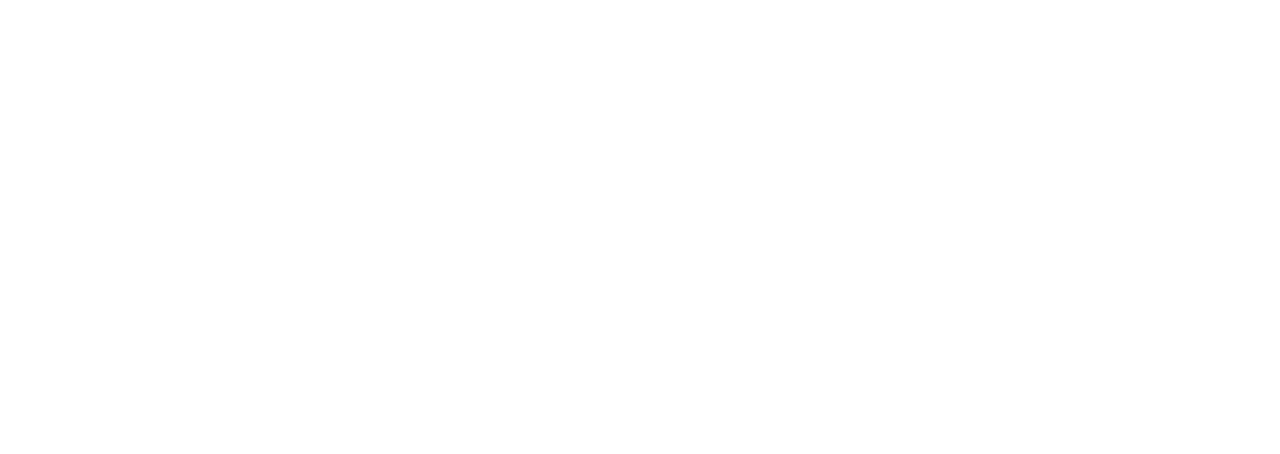
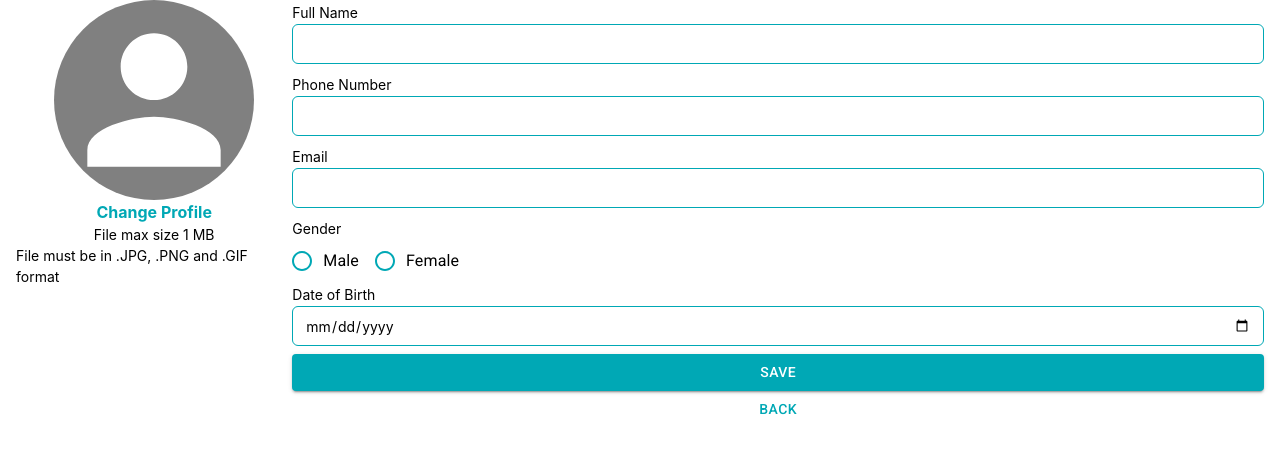
Before and after one commit to RaymonddC/JCWD240201, a React (Create React App) app in the folder projects/client/: page /profile in a window 1280 px wide. Before the commit this address had no page. Shown: the top 454 px of the page. Built offline with nearby package versions, Linux system fonts and the light colour scheme.

Commit message:
Commit before pull from main

```diff
--- a/package.json
+++ b/package.json
@@ -32,6 +32,9 @@
     "projects/*"
   ],
   "dependencies": {
-    "bcrypt": "^5.1.0"
+    "@mui/x-date-pickers": "^6.9.2",
+    "bcrypt": "^5.1.0",
+    "dayjs": "^1.11.9",
+    "formik": "^2.4.2"
   }
 }
--- a/projects/client/src/App.js
+++ b/projects/client/src/App.js
@@ -8,6 +8,7 @@
 import '@fontsource/roboto/500.css';
 import '@fontsource/roboto/700.css';
 import SignIn from './Pages/test';
+import Profile from './Pages/Profile';
 
 function App() {
   const [message, setMessage] = useState('');
@@ -24,6 +25,7 @@
     <>
       <Routes>
         <Route path="/" element={<SignIn />} />
+        <Route path="/profile" element={<Profile />} />
       </Routes>
     </>
   );
--- /dev/null
+++ b/projects/client/src/Pages/Profile.jsx
@@ -0,0 +1,145 @@
+import PersonIcon from '@mui/icons-material/Person';
+// import TextField from '@mui/material/TextField';
+import Radio from '@mui/material/Radio';
+import RadioGroup from '@mui/material/RadioGroup';
+import FormControlLabel from '@mui/material/FormControlLabel';
+import { useFormik } from 'formik';
+import Button from '@mui/material/Button';
+import defaultTheme from '../utils/theme';
+import { ThemeProvider } from '@mui/material/styles';
+
+export default function Profile() {
+  const formik = useFormik({
+    initialValues: {
+      full_name: '',
+      phone_number: '',
+      email: '',
+      gender: '',
+      birthdate: '',
+    },
+    onSubmit: (values) => {
+      alert(JSON.stringify(values, null, 2));
+    },
+  });
+  return (
+    <div className="flex sm:flex-col justify-center sm:items-center px-4">
+      <div className="flex flex-col items-center">
+        <PersonIcon
+          className="sm:!w-[100px] sm:!h-[100px] lg:!w-[200px] lg:!h-[200px]"
+          sx={{
+            background: 'grey',
+            color: 'white',
+            borderRadius: '100%',
+          }}
+        />
+        <button className="text-[#00A8B5] font-bold">Change Profile</button>
+        <p className="text-[14px]">File max size 1 MB</p>
+        <p className="text-[14px]">
+          File must be in .JPG, .PNG and .GIF format
+        </p>
+      </div>
+      <form className="sm:w-full" onSubmit={formik.handleSubmit} noValidate>
+        <label htmlFor="" className="text-[14px]">
+          Full Name
+        </label>
+        <input
+          name="full_name"
+          id="full_name"
+          className="h-[40px] w-full px-3 mb-2 border border-[#00A8B5] rounded-md select-none focus:outline-none text-[14px]"
+          type="text"
+          onChange={formik.handleChange}
+          value={formik.values.first_name}
+        />
+        <label htmlFor="" className="text-[14px]">
+          Phone Number
+        </label>
+        <input
+          name="phone_number"
+          id="phone_number"
+          className="h-[40px] w-full px-3 mb-2 border border-[#00A8B5] rounded-md select-none focus:outline-none text-[14px]"
+          type="text"
+          onChange={formik.handleChange}
+          value={formik.values.phone_number}
+        />
+        <label htmlFor="" className="text-[14px]">
+          Email
+        </label>
+        <input
+          name="email"
+          id="email"
+          className="h-[40px] w-full px-3 mb-2 border border-[#00A8B5] rounded-md select-none focus:outline-none text-[14px]"
+          type="email"
+          onChange={formik.handleChange}
+          value={formik.values.email}
+        />
+        <label htmlFor="" className="text-[14px]">
+          Gender
+        </label>
+        <RadioGroup
+          row
+          aria-labelledby="demo-row-radio-buttons-group-label"
+          name="gender"
+          id="gender"
+          defaultValue="male"
+          onChange={formik.handleChange}
+          value={formik.values.gender}
+        >
+          <FormControlLabel
+            color="secondary"
+            value="male"
+            control={
+              <Radio
+                sx={{
+                  color: '#00A8B5',
+                  '&.Mui-checked': {
+                    color: '#00A8B5',
+                  },
+                }}
+              />
+            }
+            label="Male"
+          />
+          <FormControlLabel
+            value="female"
+            control={
+              <Radio
+                sx={{
+                  color: '#00A8B5',
+                  '&.Mui-checked': {
+                    color: '#00A8B5',
+                  },
+                }}
+              />
+            }
+            label="Female"
+          />
+        </RadioGroup>
+        <label htmlFor="" className="text-[14px]">
+          Date of Birth
+        </label>
+        <input
+          name="birthdate"
+          id="birthdate"
+          className="h-[40px] w-full px-3 mb-2 border border-[#00A8B5] rounded-md select-none focus:outline-none text-[14px]"
+          type="date"
+          onChange={formik.handleChange}
+          value={formik.values.birthdate}
+        />
+        <ThemeProvider theme={defaultTheme}>
+          <Button
+            fullWidth
+            variant="contained"
+            color="button"
+            sx={{ color: '#ffffff' }}
+            type="submit"
+          >
+            SAVE
+          </Button>
+          <Button fullWidth sx={{ color: '#00A8B5' }}>
+            BACK
+          </Button>
+        </ThemeProvider>
+      </form>
+    </div>
+  );
+}
--- a/projects/client/src/utils/theme.js
+++ b/projects/client/src/utils/theme.js
@@ -3,11 +3,15 @@
 const defaultTheme = createTheme({
   palette: {
     primary: {
-      main: '#007680',
-      button: '#000000',
+      main: '#f0f0f0',
+      button: '#00A8B5',
     },
     secondary: {
       main: '#00A8B5',
+    },
+    button: {
+      main: '#00A8B5',
+      hover: '#dddddd',
     },
   },
 });
--- a/projects/client/tailwind.config.js
+++ b/projects/client/tailwind.config.js
@@ -1,10 +1,12 @@
 /** @type {import('tailwindcss').Config} */
 module.exports = {
-  content: [
-    "./src/**/*.{js,jsx,ts,tsx}",
-  ],
+  content: ['./src/**/*.{js,jsx,ts,tsx}'],
   theme: {
     extend: {},
+    screens: {
+      sm: { min: '0px', max: '1023px' },
+      lg: { min: '1024px' },
+    },
   },
   plugins: [],
-}
+};
```
Also changed, not shown: 1 other file (tests, documents, lock files or other folders).
